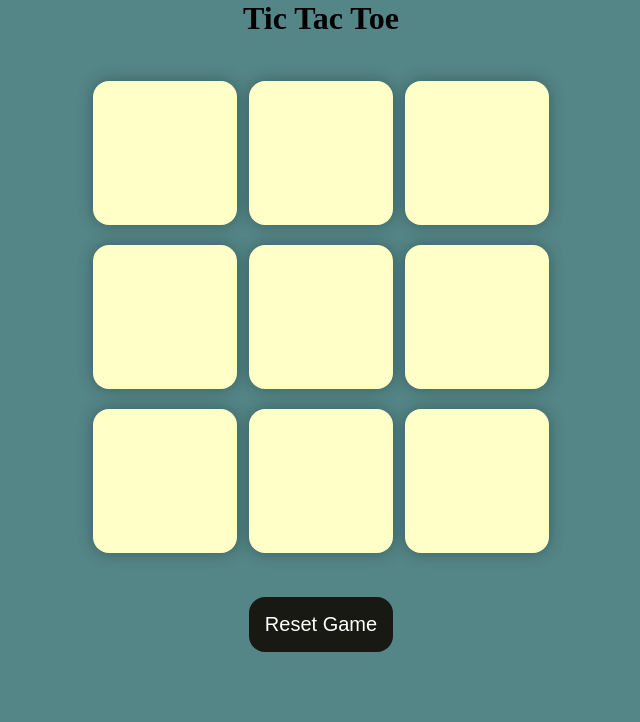
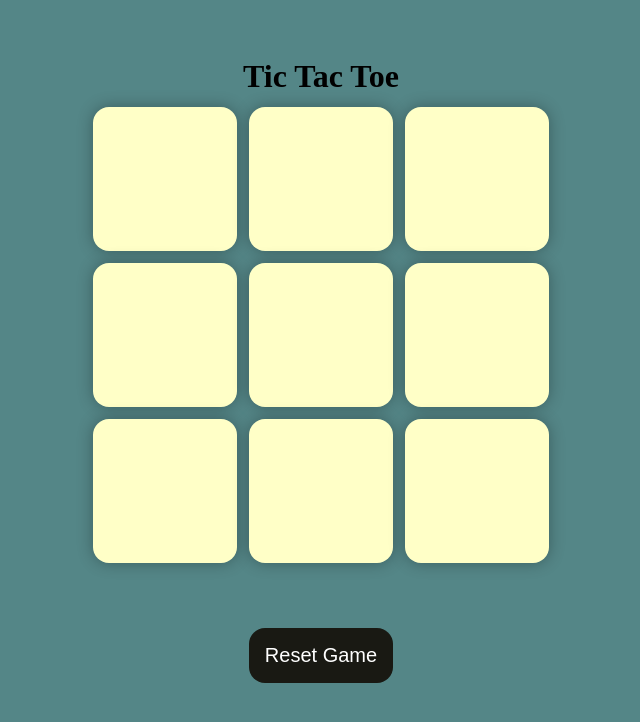
Before and after one commit to Vishu47444/Tic-Tac-toe-Game, a plain HTML site: page index.html in a window 1280 px wide. Shown: the whole page, without its empty margins (319-959 px from the left). Drawn offline with Linux system fonts and the light colour scheme.

Commit message:
third commit

```diff
--- a/index.html
+++ b/index.html
@@ -11,10 +11,11 @@
       <p id="msg">Winner</p>
       <button id="new-btn">New Game</button>
     </div>
+    <br>
     <main>
-      <h1>Tic Tac Toe</h1>
       <div class="container">
         <div class="game">
+          <h1 id="heading">Tic Tac Toe</h1>
           <button class="box"></button>
           <button class="box"></button>
           <button class="box"></button>
@@ -26,6 +27,7 @@
           <button class="box"></button>
         </div>
       </div>
+      <br>
       <button id="reset-btn">Reset Game</button>
     </main>
     <script src="app.js"></script>
--- a/style.css
+++ b/style.css
@@ -14,6 +14,7 @@
 
     justify-content: center;
     align-items: center;
+    margin-bottom: 2rem;
   }
 
   .game {
@@ -61,7 +62,7 @@
   }
 
   .msg-container {
-    height: 25vmin;
+    height: 20vmin;
     display: flex;
     justify-content: center;
     align-items: center;
@@ -76,3 +77,7 @@
   .blue {
     color: blue;
   }
+
+  #heading {
+    width:50vmin;
+  }
```
